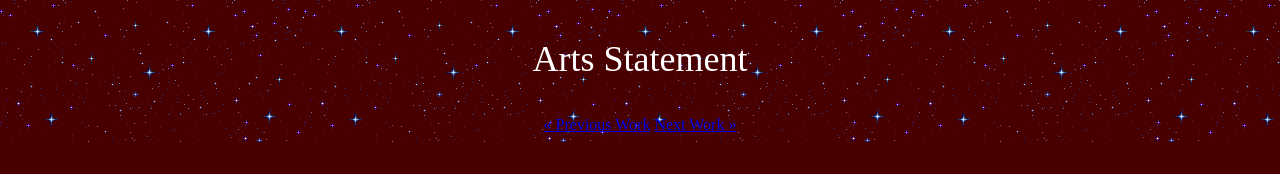
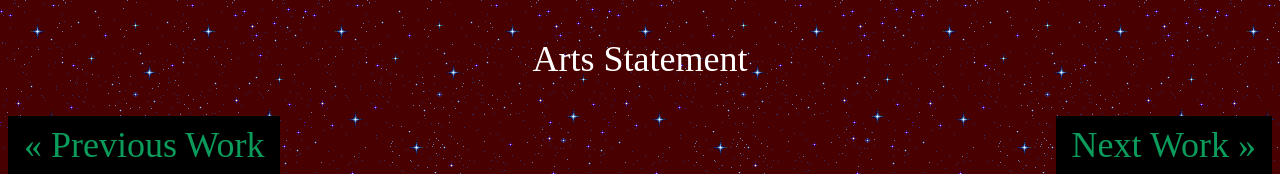
Before and after one commit to mjdewitt01/Zilla-Page, a plain HTML site: page index.html in a window 1280 px wide. Shown: the part 1003-1177 px from the top of the page. Before the commit the page ends 1145 px from the top, so only its background shows below. Drawn offline with Linux system fonts and the light colour scheme.

Commit message:
Update style.css

```diff
--- a/style.css
+++ b/style.css
@@ -28,3 +28,27 @@ body {
   background-color: #0B9B5B;
   color: white;
 }
+a {
+ text-decoration: none;
+ display: inline-block;
+ padding: 8px 16px;
+}
+
+a:hover {
+ background-color: white;
+ color: #031124;
+}
+
+.previous {
+ background-color:black ;
+ color: #0B9B5B;
+ float: left;
+ font-size: 36px;
+}
+
+.next {
+ float: right;
+ background-color: black;
+ color:  #0B9B5B;
+ font-size: 36px;
+}
```
